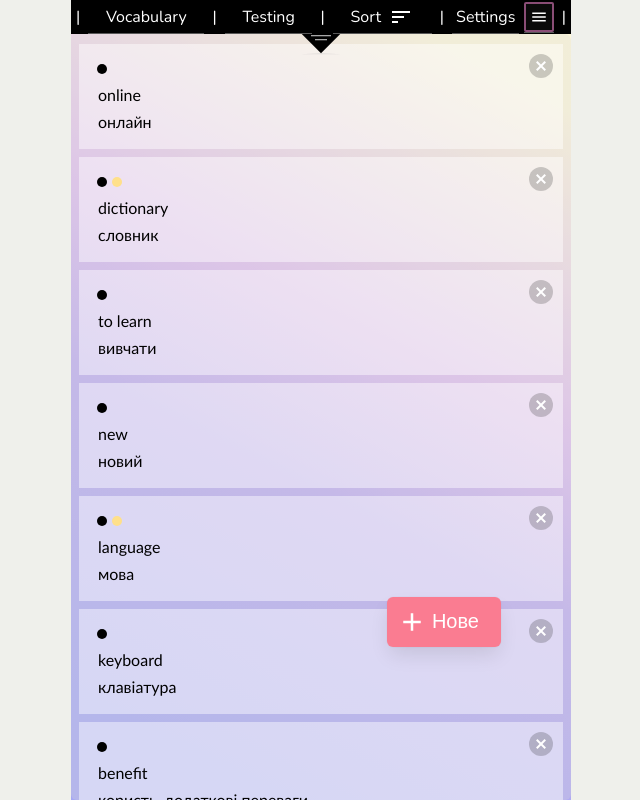
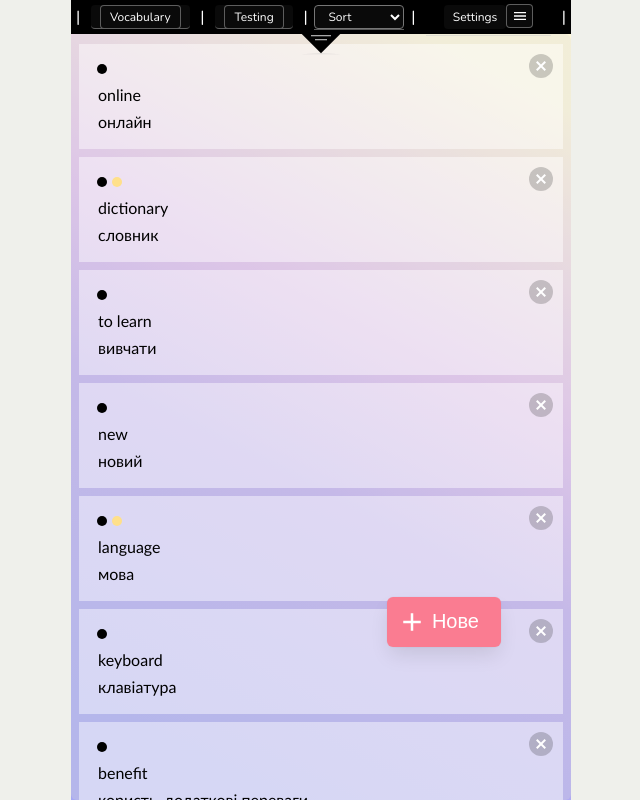
Before and after one commit to hustle2live/Vocabulary-App, a React (Create React App) app: page / in a window 1280 px wide. Shown: the whole page, without its empty margins (319-959 px from the left). Built offline with nearby package versions, Linux system fonts and the light colour scheme.

Commit message:
add header navbar stylest

```diff
--- a/src/components/ContextMenu/ContextMenu.jsx
+++ b/src/components/ContextMenu/ContextMenu.jsx
@@ -12,16 +12,13 @@ export const ContextMenu = (props) => {
       menuRef.current.classList.toggle('is-active');
    };
 
-   const IconMenu = () => <Icon path={mdiMenu} title="Add new word" size={2} />;
+   const IconMenu = () => <Icon path={mdiMenu} title="Add new word" />;
 
    return (
       <div className="dropdown is-right" ref={menuRef}>
          <div className="dropdown-trigger">
             <button
-               className="button has-text-white is-small is-primary
-               has-background-black
-               is-responsive
-               is-outlined"
+               className="tag is-responsive has-text-white has-background-black is-outlined m-0"
                aria-haspopup="true"
                aria-controls="dropdown-menu6"
                onClick={menuOpenCloseHandler}
@@ -35,7 +32,7 @@ export const ContextMenu = (props) => {
             <div className="dropdown-content">
                <div className="dropdown-item">
                   <p>
-                     Use the <code>Export/Import</code> buttons for {' '}
+                     Use the <code>Export/Import</code> buttons for{' '}
                      <strong>saving words</strong> to your device.
                   </p>
                </div>
--- a/src/components/Header/Header.jsx
+++ b/src/components/Header/Header.jsx
@@ -8,7 +8,10 @@ import {
    mdiSortAlphabeticalAscending,
    mdiSortDescending,
    mdiSortVariant,
+   mdiMenu,
+   mdiPlus,
 } from '@mdi/js';
+
 import Icon from '@mdi/react';
 
 import { actions as vocabularyActionCreator } from '../../slices/vocabulary/vocabulary.js';
@@ -37,41 +40,79 @@ export const Header = () => {
       [dispatch],
    );
 
+   const IconMenu = ({ ico, text = 'alt ico' }) => (
+      <Icon path={ico} title={text} size={2} />
+   );
+
    return (
       <nav className={styles.header}>
          <span>|</span>
-         <li onClick={goToMainPage}>Vocabulary</li>
+         <li className="tag has-background-black">
+            <button
+               className="tag has-text-white is-primary has-background-black is-responsive is-outlined"
+               onClick={goToMainPage}
+            >
+               Vocabulary
+            </button>
+         </li>
          <span>|</span>
-         <li onClick={goToTestPage}>Testing</li>
+         <li className="tag has-background-black">
+            <button
+               className="tag has-text-white has-background-black is-responsive is-outlined"
+               onClick={goToTestPage}
+            >
+               Testing
+            </button>
+         </li>
          <span>|</span>
-         <li className="is-inline-flex">
-            <span className="mr-2">Sort</span>
+         <li className="m-0 p-0">
             <select
                name="sort"
                onChange={(e) => sortingMethodHandler(e.target.value)}
-               className={`${
-                  styles.sortingSelector
-               } ${'material-symbols-outlined'}`}
+               className="tag has-text-white has-background-black is-outlined"
             >
-               <option className={styles.badge} value={SortTypes.SORT_DEFAULT}>
-                  sort
+               <option
+                  className={`${styles.badge}`}
+                  value={SortTypes.SORT_DEFAULT}
+               >
+                  Sort
                </option>
-               <option value={SortTypes.SORT_BY_NAME}>sort_by_alpha</option>
-               <option value={SortTypes.SORT_BY_STATUS}>category</option>
-               <option value={SortTypes.SORT_RANDOM}>shuffle</option>
-               {/* <option className="icon-text" value={SortTypes.SORT_RANDOM}>
-                  <span className="icon has-text-dark">
-                     <Icon path={mdiCircleMedium} size={1} />
-                  </span>
-               </option> */}
+               <option
+                  className="has-text-white"
+                  value={SortTypes.SORT_BY_NAME}
+               >
+                  by name
+               </option>
+               <option
+                  className="has-text-white"
+                  value={SortTypes.SORT_BY_STATUS}
+               >
+                  by status
+               </option>
+               <option
+                  className="has-text-white p-2"
+                  value={SortTypes.SORT_RANDOM}
+               >
+                  shuffle
+               </option>
             </select>
          </li>
          <span>|</span>
-         <li className="mr-0 p-1">Settings</li>
-         <li className="navbar-item ml-0 has-dropdown">
+         <li className="">
+            <span className="tag has-text-white is-primary has-background-black is-responsive is-outlined is-small">
+               Settings
+            </span>
             <ContextMenu />
          </li>
          <span>|</span>
       </nav>
    );
 };
+
+{
+   /* <IconMenu
+                     className="span is-small"
+                     ico={mdiCircleMedium}
+                     text="by name A-Z"
+                  /> */
+}
```
